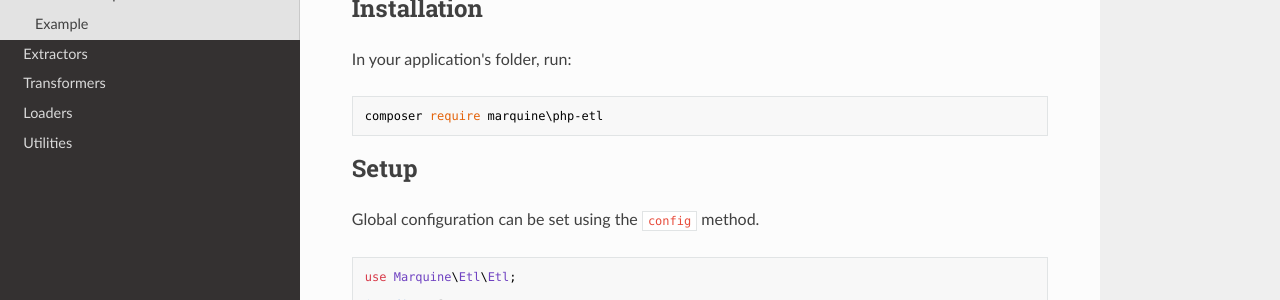
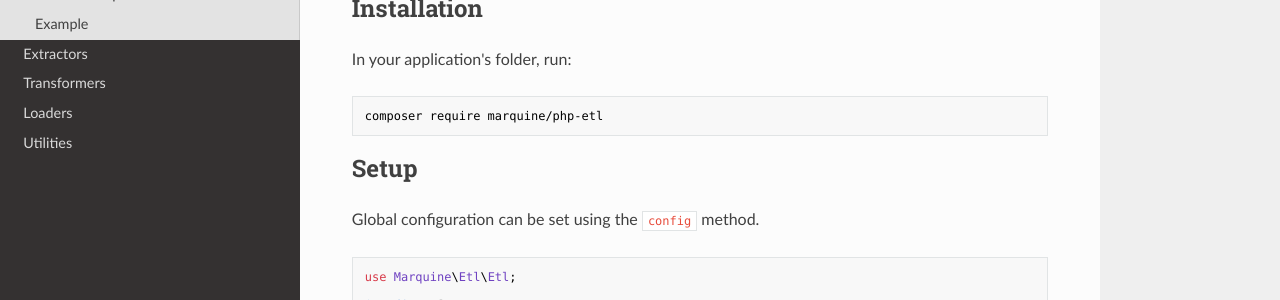
Before and after one commit to leomarquine/php-etl, an MkDocs documentation site: the page built from docs/index.md, in a window 1280 px wide and 900 px high. Shown: the part 216-516 px from the top of the window. Built offline with MkDocs 1.6.1, drawn with Linux system fonts in a browser that asks for light colours; nearby versions of some CDN libraries; old or Windows-style settings are respelled for this version of MkDocs.

````diff
--- a/docs/index.md
+++ b/docs/index.md
@@ -5,7 +5,7 @@ Extract, Transform and Load data using PHP.
 ## Installation
 In your application's folder, run:
 ```
-composer require marquine\php-etl
+composer require marquine/php-etl
 ```
 
 
````
Also changed, not shown: readme.md (+1 -1 lines).
